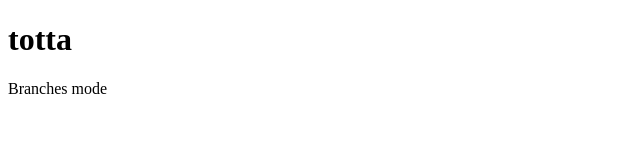
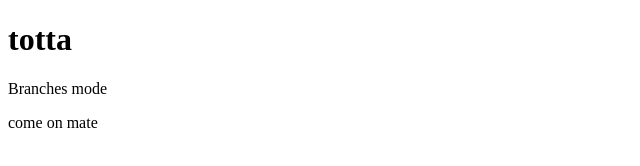
Before and after one commit to asbin1/asbin-git, a plain HTML site: page index.html in a window 1280 px wide. Shown: the whole page, without its empty margins (0-640 px from the left). Drawn offline with Linux system fonts and the light colour scheme.

Commit message:
new feature

```diff
--- a/index.html
+++ b/index.html
@@ -10,5 +10,6 @@
 <body>
     <h1>totta</h1>
     <p>Branches mode</p>
+    <p>come on mate</p>
 </body>
 </html>
```
